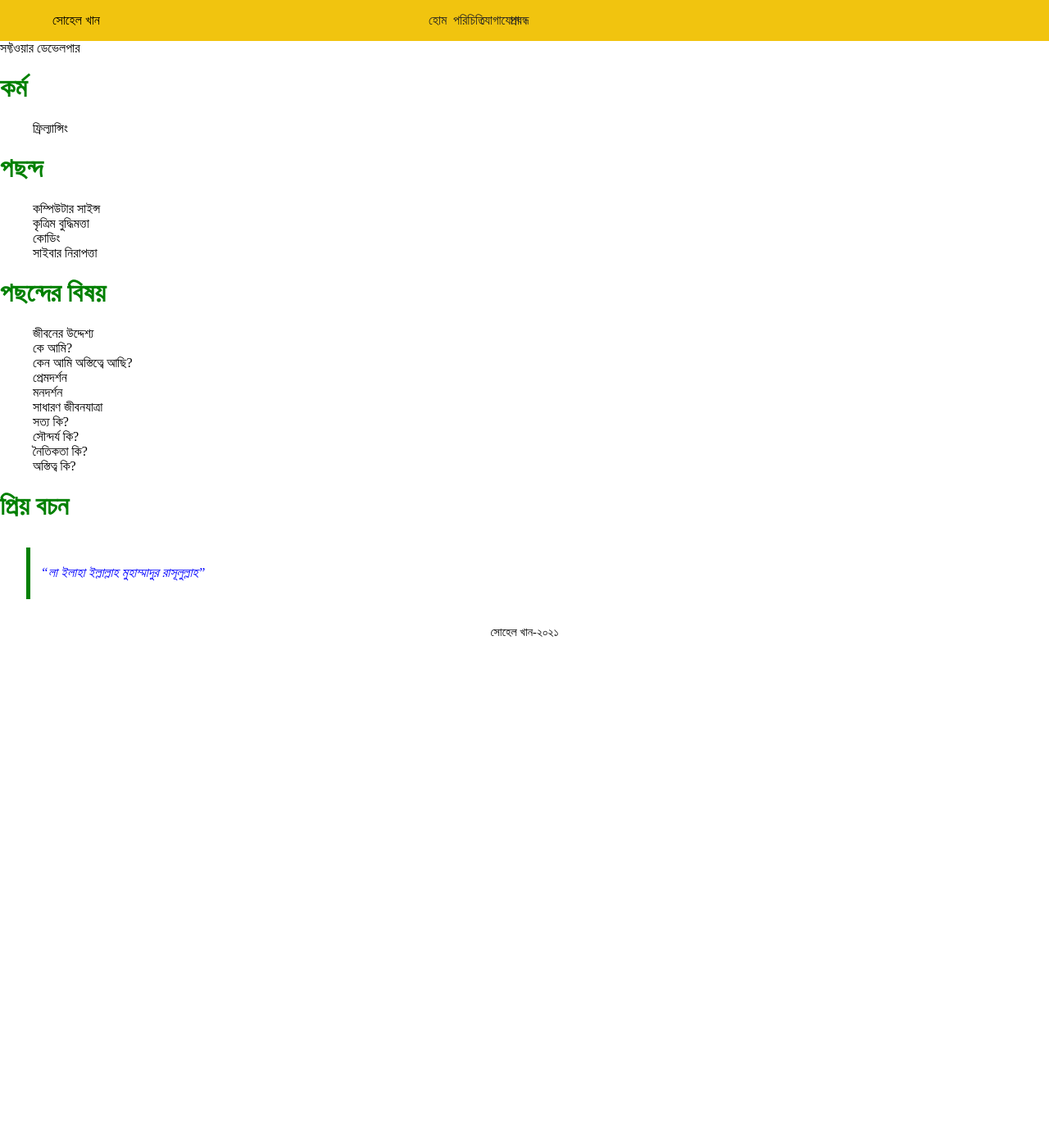
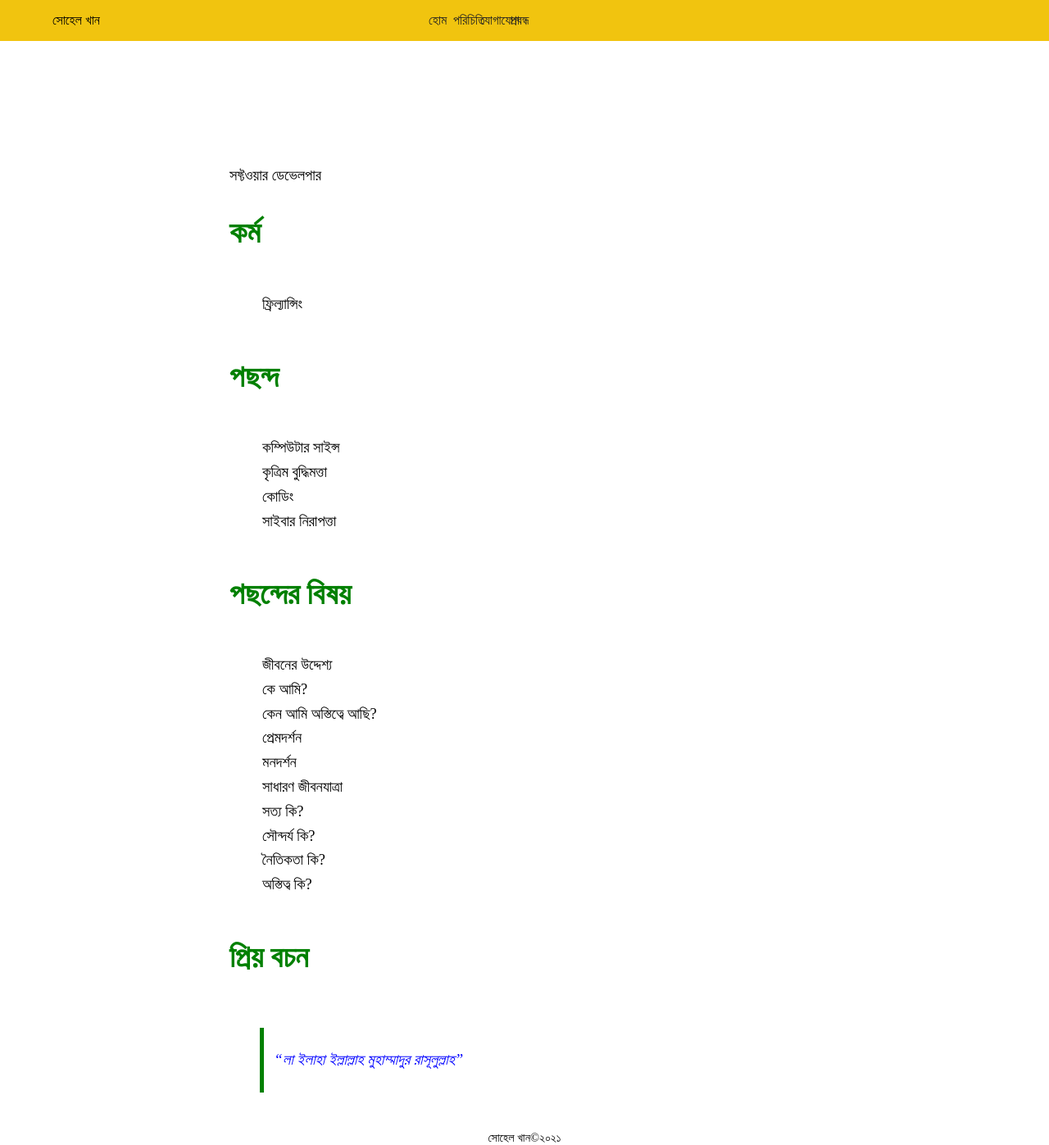
Before and after one commit to sohelkhanz/sohelkhanz.github.io, a Jekyll site: the page built from index.md, in a window 1280 px wide. Shown: the whole page at 82% size. Built offline with Jekyll 4.4.1, drawn with Linux system fonts in a browser that asks for light colours; before the commit the page ends 900 px from its top, so only the background shows below that.

Commit message:
Update default.html

```diff
--- a/_layouts/default.html
+++ b/_layouts/default.html
@@ -28,15 +28,15 @@
     </header>
 
 
-    <div class="main">
+    <main>
 
          {{ page.description }}
       {{ content }}
 
-    </div>
+    </main>
 
     <footer>
-      <p>সোহেল খান-২০২১</p>
+      <p>সোহেল খান©২০২১</p>
     </footer>
 
   </body>
```
